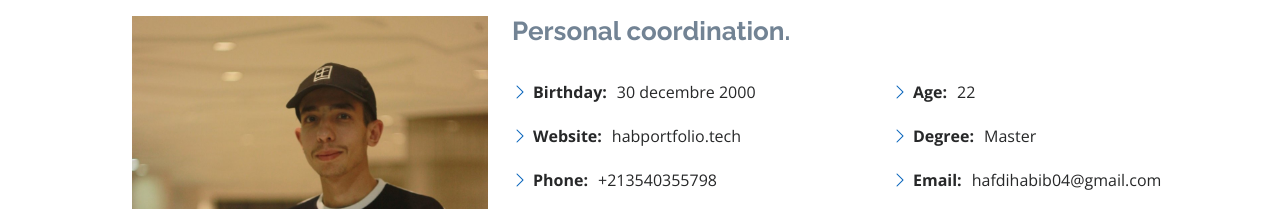
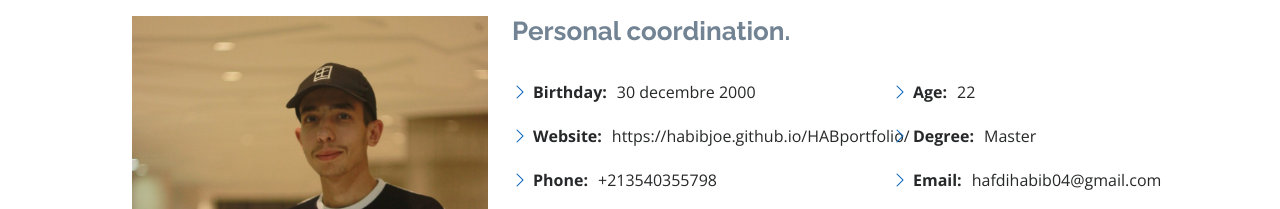
Before and after one commit to habibjoe/HABportfolio, a plain HTML site: page index.html in a window 1280 px wide. Shown: the part 1000-1209 px from the top of the page. Drawn offline with nearby package versions, Linux system fonts and the light colour scheme.

Commit message:
Update index.html

```diff
--- a/index.html
+++ b/index.html
@@ -110,7 +110,7 @@
               <div class="col-lg-6">
                 <ul>
                   <li><i class="bi bi-chevron-right"></i> <strong>Birthday:</strong> <span>30 decembre 2000</span></li>
-                  <li><i class="bi bi-chevron-right"></i> <strong>Website:</strong> <span>habportfolio.tech</span></li>
+                  <li><i class="bi bi-chevron-right"></i> <strong>Website:</strong> <span>https://habibjoe.github.io/HABportfolio/</span></li>
                   <li><i class="bi bi-chevron-right"></i> <strong>Phone:</strong> <span>+213540355798</span></li>
                   <li><i class="bi bi-chevron-right"></i> <strong>City:</strong> <span>Oued Smar, El Harrach, Alger</span></li>
                 </ul>
```
